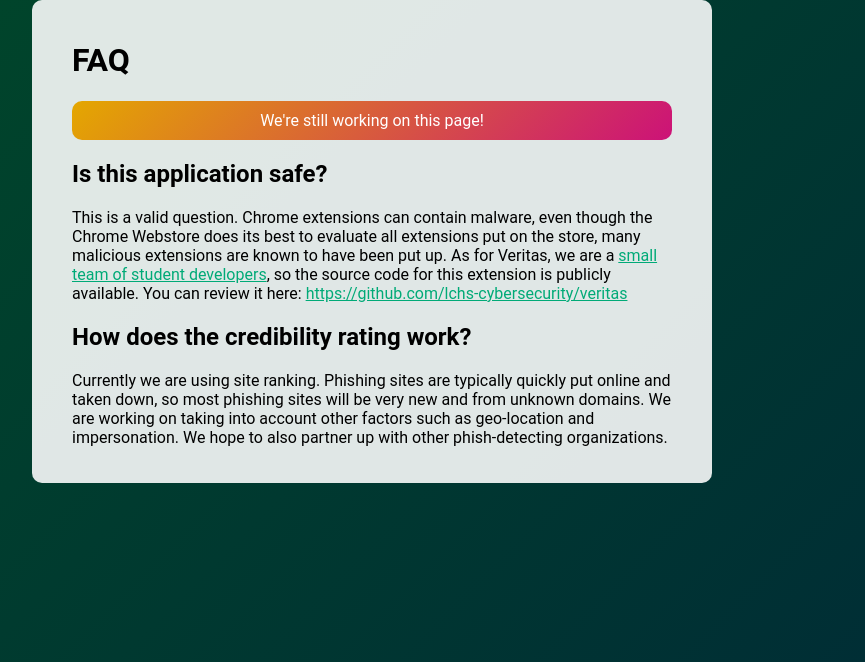
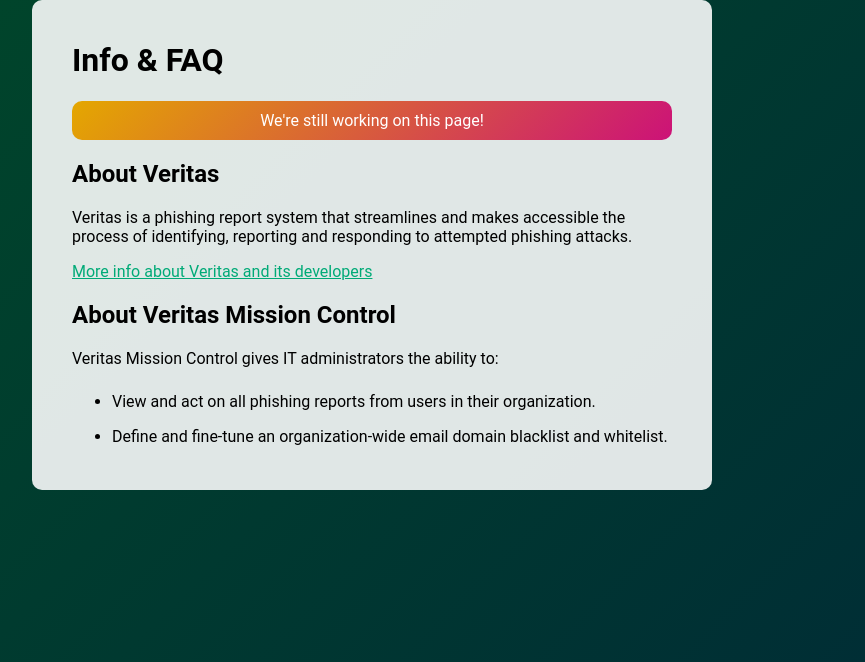
Before and after one commit to lchs-cybersecurity/aspys-backend, a Flask app: page /info in a window 1280 px wide. Shown: the part 138-800 px from the top of the page, without its empty margins (268-1133 px from the left). Run offline with Flask 2, Linux system fonts and the light colour scheme; parts of the project's set-up code (start-up, migrations or seed data) failed here and were passed over; some web fonts are replaced.

Commit message:
Update basic info

```diff
--- a/templates/info.html
+++ b/templates/info.html
@@ -1,14 +1,19 @@
 {% extends "base.html" %}
 
-{% block title %}FAQ{% endblock %}
+{% block title %}Info & FAQ{% endblock %}
 
 {% block content_class %}window{% endblock %}
 {% block content %}
     <div class="notice-box">We're still working on this page!</div>
-    <h2>Is this application safe?</h2>
-    <p>This is a valid question. Chrome extensions can contain malware, even though the Chrome Webstore does its best to evaluate all extensions put on the store, many malicious extensions are known to have been put up. As for Veritas, we are a <a href="https://lchs-cybersecurity.github.io/lchs-cybersecurity-site/">small team of student developers</a>, so the source code for this extension is publicly available. You can review it here: <a href="https://github.com/lchs-cybersecurity/veritas">https://github.com/lchs-cybersecurity/veritas</a></p>
-    <h2>How does the credibility rating work?</h2>
-    <p>Currently we are using site ranking. Phishing sites are typically quickly put online and taken down, so most phishing sites will be very new and from unknown domains. We are working on taking into account other factors such as geo-location and impersonation. We hope to also partner up with other phish-detecting organizations.</p>
+    <h2>About Veritas</h2>
+    <p>Veritas is a phishing report system that streamlines and makes accessible the process of identifying, reporting and responding to attempted phishing attacks.</p>
+    <a href="https://lchs-cybersecurity.github.io/lchs-cybersecurity-site/"><p>More info about Veritas and its developers</p></a>
+    <h2>About Veritas Mission Control</h2>
+    <p>Veritas Mission Control gives IT administrators the ability to:</p>
+    <ul>
+        <li>View and act on all phishing reports from users in their organization.</li>
+        <li>Define and fine-tune an organization-wide email domain blacklist and whitelist.</li>
+    </ul>
 {% endblock %}
 
 {% block js %}
```
